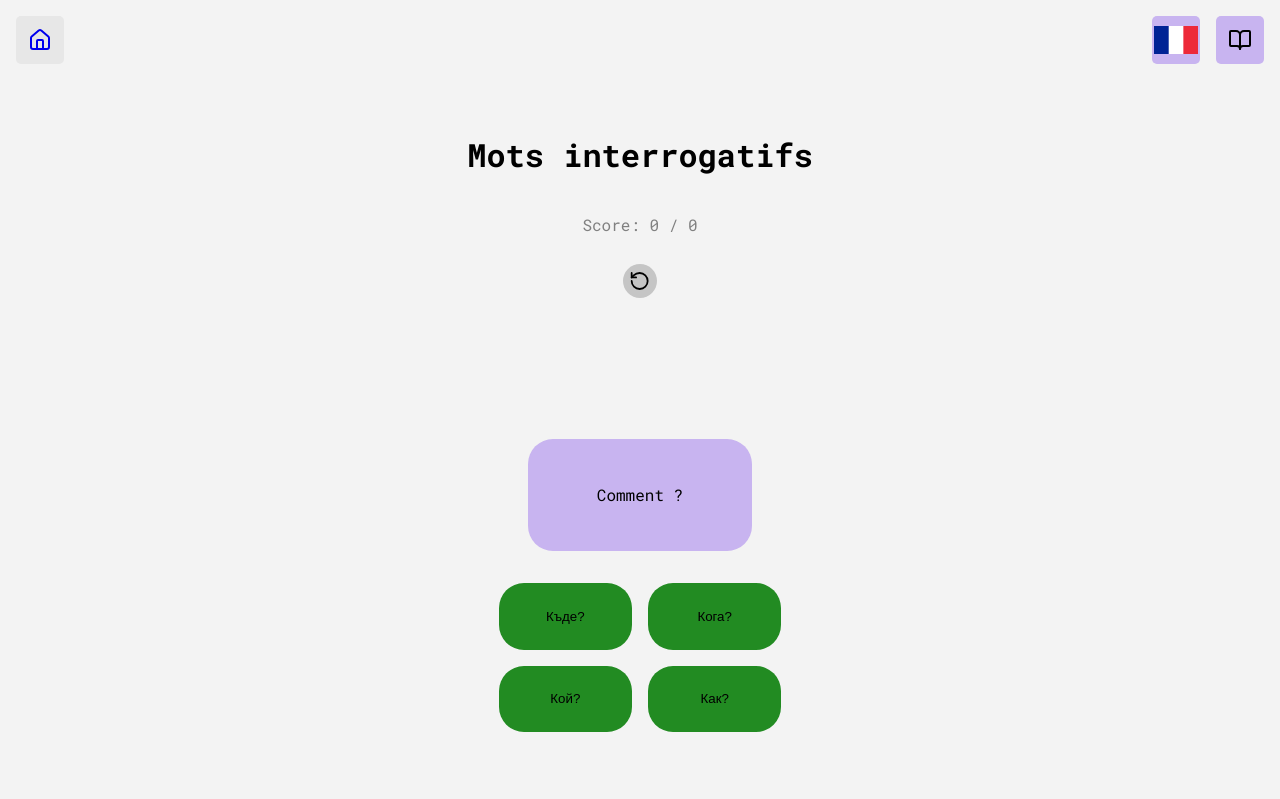
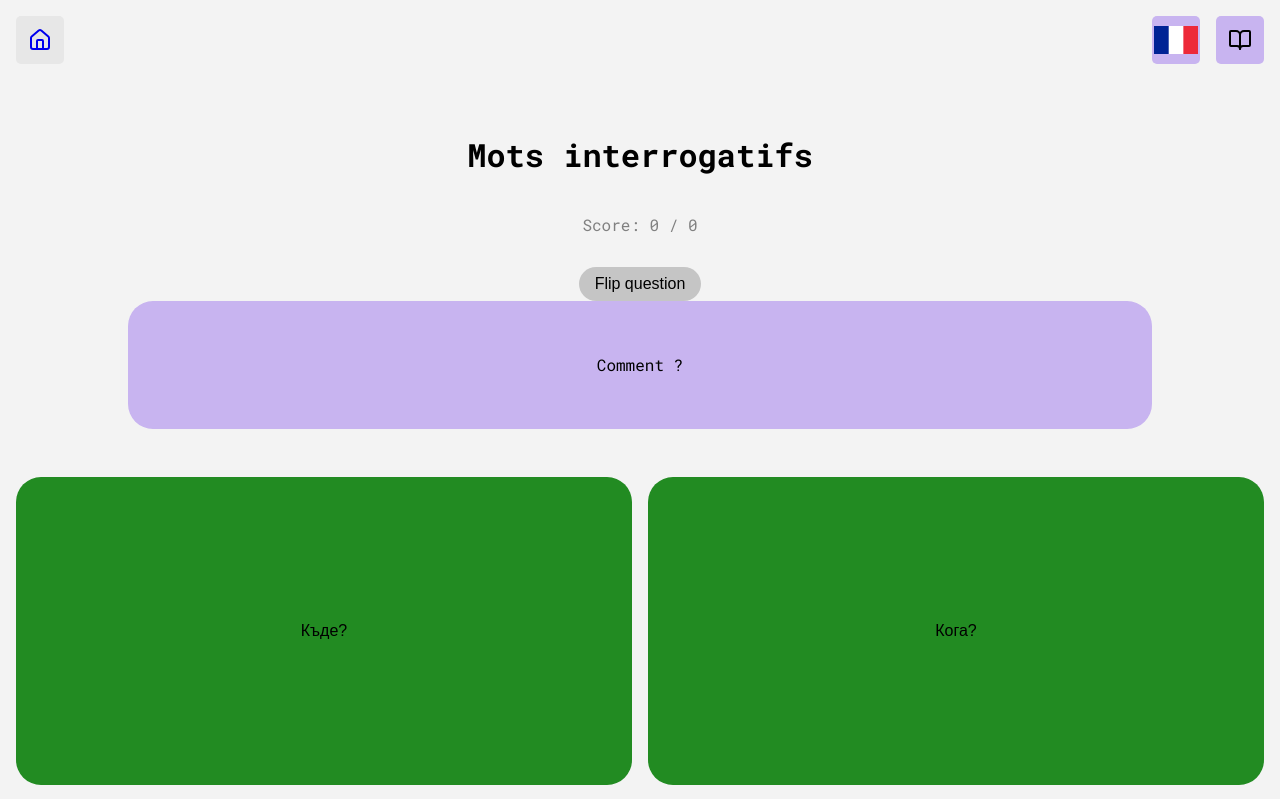
Before and after one commit to Bozeyy/LearnBulgare, a React (Vite) app in the folder LEARNBULGARE/: page /interroWords in a window 1280 px wide. Shown: the top 799 px of the page. Built offline with nearby package versions, Linux system fonts and the light colour scheme.

Commit message:
style: fix style for button in quiz

```diff
--- a/LEARNBULGARE/src/css/CourseStyle/QuizStyle.css
+++ b/LEARNBULGARE/src/css/CourseStyle/QuizStyle.css
@@ -1,4 +1,3 @@
-
 body {
     height: 100vh;
     background-color: #8FBC8B;
@@ -21,8 +20,6 @@ body {
 .title_course button {
     border: none;
     background-color: rgb(197, 197, 197);
-    height: 2.5em;
-    width: 2.5em;
     display: flex;
     align-items: center;
     justify-content: center;
@@ -30,10 +27,22 @@ body {
     margin-top: 1em;
     cursor: pointer;
     transition: 0.3s;
+    padding: 0.5em 1em;
+    font-size: 1em;
 }
 
 .title_course p {
     color: gray;
+}
+
+.quiz-wrapper {
+    display: flex;
+    justify-content: center;
+    align-items: center;
+    overflow: hidden; /* Empêche le débordement */
+    width: 100%;
+    max-width: 100%;
+    box-sizing: border-box;
 }
 
 .quiz {
@@ -43,13 +52,12 @@ body {
     flex-direction: column;
     justify-content: center;
     align-items: center;
-    margin-top: 3em;
 }
 
 .question_display {
     background-color: #c8b4f0;
-    width: 14em;
-    height: 7em;
+    width: 80%;
+    min-height: 8em;
     display: flex;
     align-items: center;
     justify-content: center;
@@ -59,19 +67,22 @@ body {
 
 .answers {
     display: grid;
-    grid-template-columns: repeat(2, 1fr);
+    grid-template-columns: repeat(2, 1fr); /* deux colonnes égales */
     gap: 1em;
+    width: 100%;
+    padding: 1em;
+    box-sizing: border-box;
 }
 
 .answers button {
-    /* on enlève tout les styles du bouton */
     border: none;
     background-color: #228B22;
-    height: 5em;
-    width: 10em;
+    aspect-ratio: 2 / 1; /* largeur = 2x hauteur */
+    width: 100%; /* remplit la cellule de la grille */
     display: flex;
     align-items: center;
     justify-content: center;
     border-radius: 25px;
     color: black;
+    font-size: 1em;
 }
--- a/LEARNBULGARE/src/pages/course/quiz/Quiz.jsx
+++ b/LEARNBULGARE/src/pages/course/quiz/Quiz.jsx
@@ -1,7 +1,7 @@
 import { useState, useEffect, useContext } from "react";
 import { LanguageContext } from "../../../context/LanguageContext"; // Import du contexte
 import "../../../css/CourseStyle/QuizStyle.css";
-import  { RotateCcw } from "lucide-react";
+import { RotateCcw } from "lucide-react";
 
 function Quiz({ quiz_questions, title }) {
     const [usedquiz_questions, setUsedquiz_questions] = useState([]);
@@ -93,9 +93,10 @@ function Quiz({ quiz_questions, title }) {
                 <h1>{title}</h1>
                 <p>{translations[language].score}: {score} / {total}</p>
                 <button onClick={() => setIsFlipped(!isFlipped)}>
-                    <RotateCcw size="24" />
+                    Flip question
                 </button>
             </div>
+            <div className="quiz-wrapper">
                 <div className="quiz">
                     {currentCard && (
                         <div className="question_display">
@@ -116,6 +117,7 @@ function Quiz({ quiz_questions, title }) {
                     {feedback && <p>{feedback}</p>}
                 </div>
             </div>
+        </div>
     );
 }
 
```
Lines whose indentation alone changed are shown as unchanged.
